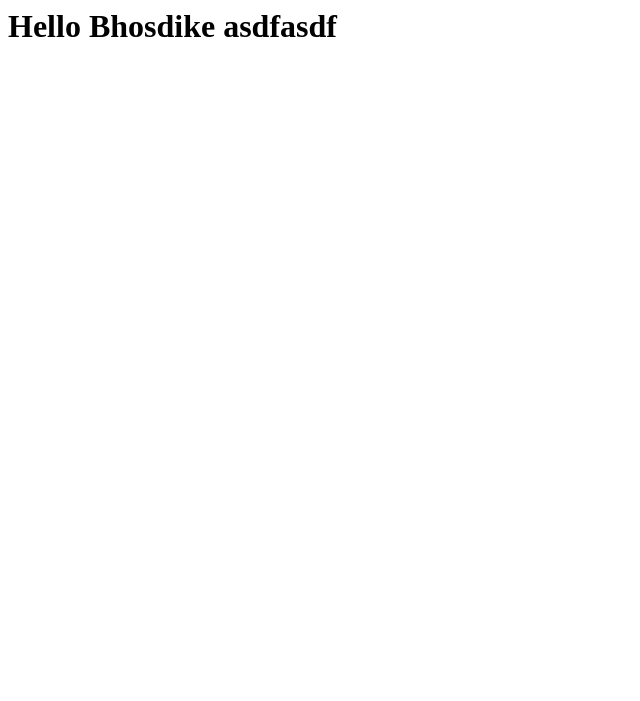
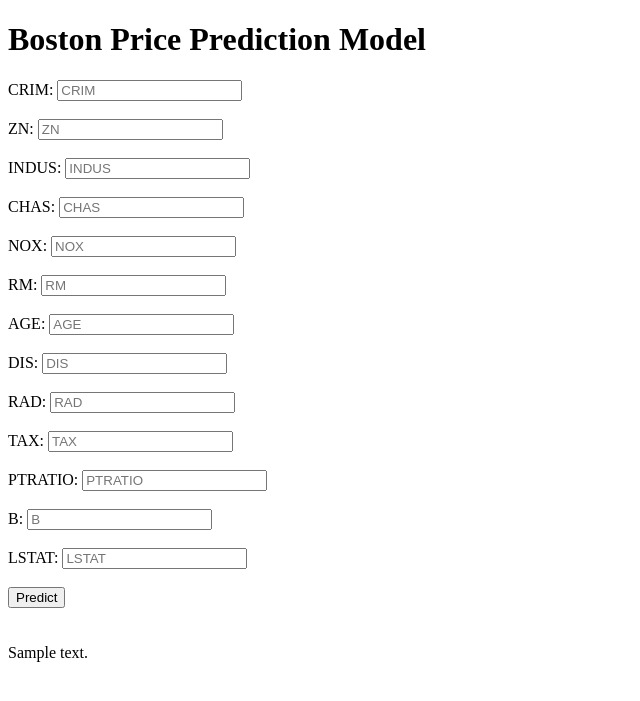
Before and after one commit to Sankalp-2820/Boston_Pricing, a Flask app: template templates/home.html in a window 1280 px wide. Shown: the top 701 px of the page, without its empty margins (0-640 px from the left). Run offline with Flask 3, Linux system fonts and the light colour scheme; the template is opened without the code that fills it: most values are stand-ins (such as "Sample title", 1, 10 or a date in 2020); parts of the project's set-up code (start-up, migrations or seed data) failed here and were passed over.

Commit message:
The Final web Application

```diff
--- a/app.py
+++ b/app.py
@@ -23,5 +23,14 @@
     print(output[0])
     return jsonify(output[0])
 
+@app.route('/predict',methods = ['POST'])
+def predict():
+    data = [float(x) for x in request.form.values()]
+    final_input = scaler.transform(np.array(data).reshape(1,-1))
+    print(final_input)
+    output = model.predict(final_input)
+    return render_template("home.html",prediction_text = "The predicted price is {}".format(output))
+
+
 if __name__ == "__main__" :
     app.run(debug=True)
--- a/templates/home.html
+++ b/templates/home.html
@@ -1,3 +1,56 @@
-<h1>
-    Hello Bhosdike asdfasdf
-</h1>
+<!DOCTYPE html>
+<html>
+<head>
+    <title>Boston Price Prediction Model</title>
+</head>
+<body>
+    <div class = "login">
+        <h1>Boston Price Prediction Model</h1>
+        <form action="{{url_for('predict')}}" method="post">
+            <label for="crim">CRIM:</label>
+            <input type="text" id="crim" placeholder = "CRIM" required = "required" name="crim"><br><br>
+
+            <label for="zn">ZN:</label>
+            <input type="text" id="zn" placeholder = "ZN" required = "required" name="zn"><br><br>
+
+            <label for="indus">INDUS:</label>
+            <input type="text" id="indus" placeholder = "INDUS" required = "required" name="indus"><br><br>
+
+            <label for="chas">CHAS:</label>
+            <input type="text" id="chas" placeholder = "CHAS" required = "required" name="chas"><br><br>
+
+            <label for="nox">NOX:</label>
+            <input type="text" id="nox" placeholder = "NOX" required = "required" name="nox"><br><br>
+
+            <label for="rm">RM:</label>
+            <input type="text" id="rm" placeholder = "RM" required = "required" name="rm"><br><br>
+
+            <label for="age">AGE:</label>
+            <input type="text" id="age" placeholder = "AGE" required = "required" name="age"><br><br>
+
+            <label for="dis">DIS:</label>
+            <input type="text" id="dis" placeholder = "DIS" required = "required" name="dis"><br><br>
+
+            <label for="rad">RAD:</label>
+            <input type="text" id="rad" placeholder = "RAD" required = "required" name="rad"><br><br>
+
+            <label for="tax">TAX:</label>
+            <input type="text" id="tax" placeholder = "TAX" required = "required" name="tax"><br><br>
+
+            <label for="ptratio">PTRATIO:</label>
+            <input type="text" id="ptratio" placeholder = "PTRATIO" required = "required" name="ptratio"><br><br>
+
+            <label for="b">B:</label>
+            <input type="text" id="b" placeholder = "B" required = "required" name="b"><br><br>
+
+            <label for="lstat">LSTAT:</label>
+            <input type="text" id="lstat" placeholder = "LSTAT" required = "required" name="lstat"><br><br>
+            <button type = "submit" class = "mera button"> Predict </button>
+        </form>
+        <br>
+        <br>
+
+    </div>
+    {{prediction_text}}
+</body>
+</html>
```
